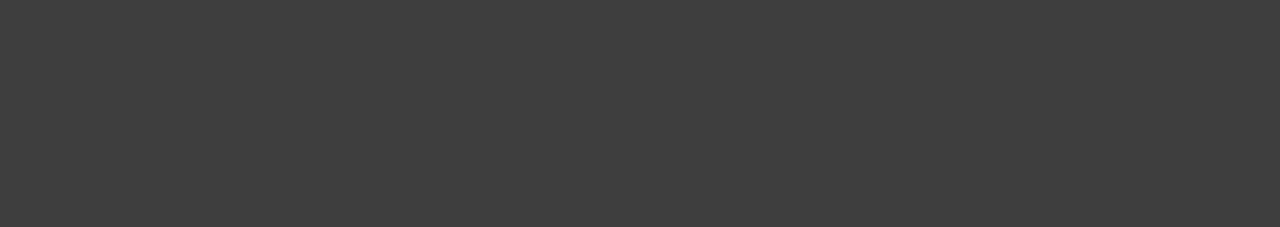
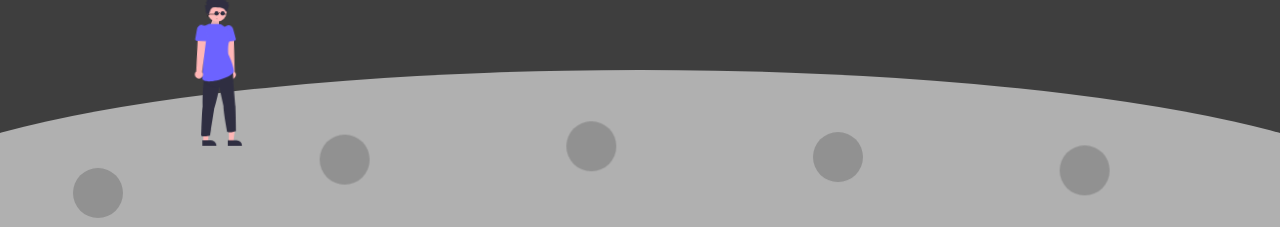
Before and after one commit to Patricdv/odisseia-radio-espacial, a Next.js app: page / in a window 1280 px wide. Shown: the part 570-797 px from the top of the page. Built offline with nearby package versions, Linux system fonts and the light colour scheme; a web font is replaced by a local one.

Commit message:
fixed some bugs

```diff
--- a/pages/index.js
+++ b/pages/index.js
@@ -32,26 +32,13 @@
             <CasseteCase />
           </div>
 
-          {/*
-          <div className={styles.casseteContainer}>
-            <div className="cassete-case">S01A E01 - O Mundo da Lua</div>
-            <div className="cassete-case">S01A E02 - A Estrofe Perdida</div>
-            <div className="cassete-case">S01A E03 - Pink Floyd</div>
-            <div className="cassete-case">S01A E04 - O Dragão e o Jorge</div>
-            <div className="cassete-case">S01A E05 - Um Lunático Fim</div>
-          </div>
-
-          <div className={styles.casseteContainer}>
-            <Cassete />
-          </div> */}
-
           <div className="mic-container">
             <Mic />
           </div>
         </section>
       </main>
 
-      {/* <footer className={styles.footer}>
+      <footer className={styles.footer}>
         <div className={styles.walkingContainer}>
           <Roberto />
         </div>
@@ -65,7 +52,7 @@
           <div className="crater crater-5"></div>
           <div className="crater crater-6"></div>
         </div>
-      </footer> */}
+      </footer>
     </div>
   );
 }
--- a/styles/components/cassete-case.css
+++ b/styles/components/cassete-case.css
@@ -25,11 +25,11 @@
 
 .case-cover {
   backface-visibility: hidden;
-  z-index: 5;
+  z-index: 6;
 }
 
 .case-cover-back {
-  z-index: 4;
+  z-index: 5;
 }
 
 .case-cover.open,
```
